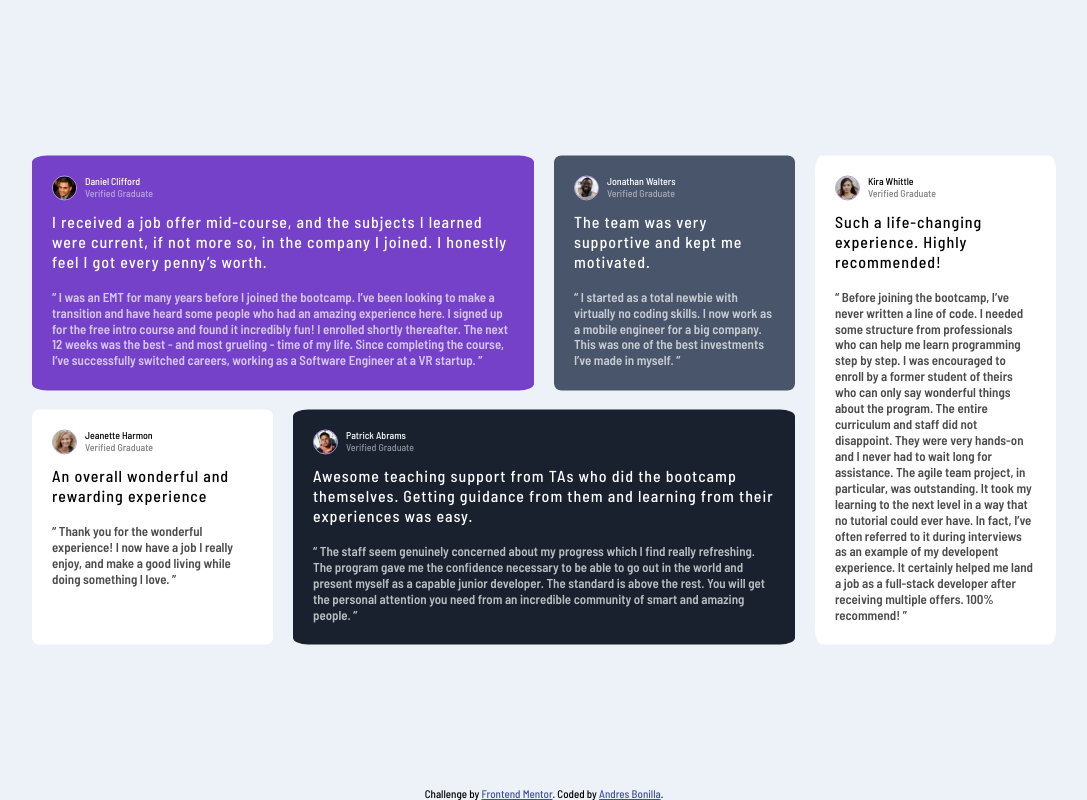
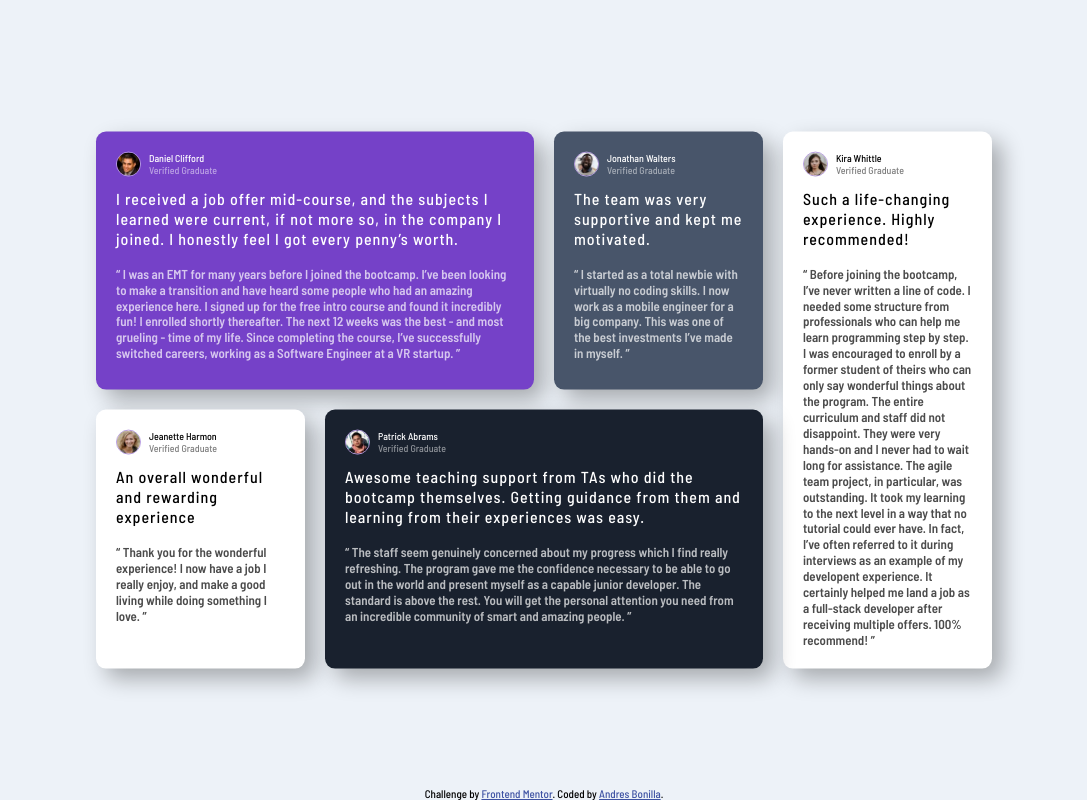
Before and after one commit to abonilla4/testimonials-grid-section-main, a plain HTML site: page index.html in a window 1280 px wide. Shown: the whole page, without its empty margins (96-1183 px from the left). Drawn offline with Linux system fonts and the light colour scheme.

Commit message:
Estilos de viasulizacion seccion principal

```diff
--- a/styles.css
+++ b/styles.css
@@ -29,8 +29,8 @@ body {
   grid-template-rows: repeat(2, 1fr);
   gap: 2rem;
   width: 100%;
-  max-width: 1024px;
-  margin: 0 auto;
+  max-width: 70%;
+  /*margin: 0 auto;*/
 }
 
 .attribution {
@@ -76,7 +76,10 @@ body {
 
 .card {
   padding: 20px;
-  border-radius: 3%;
+  border-radius: 10px;
+  box-shadow: 10px 10px 22px 0px rgba(0,0,0,0.3);
+  -webkit-box-shadow: 10px 10px 22px 0px rgba(0,0,0,0.3);
+  -moz-box-shadow: 10px 10px 22px 0px rgba(0,0,0,0.3);
 }
 
 
```
